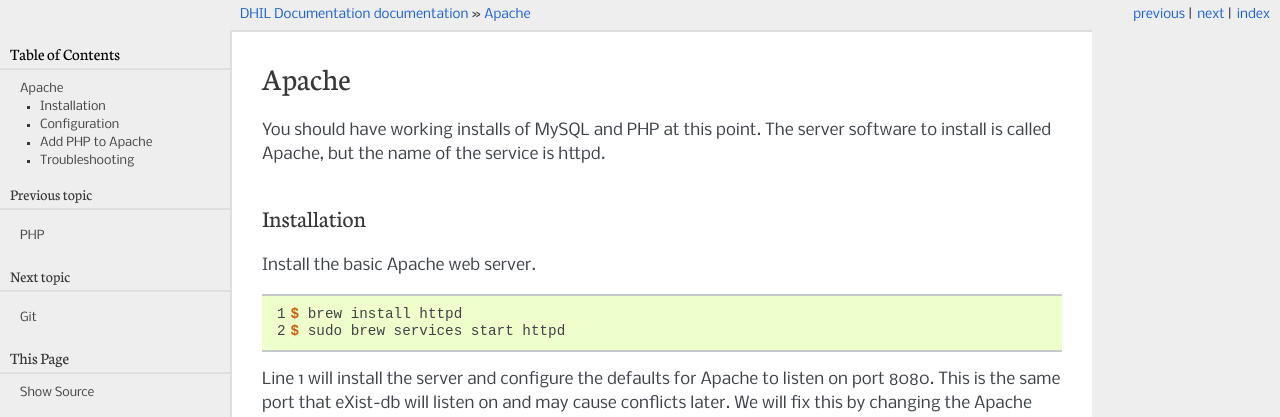
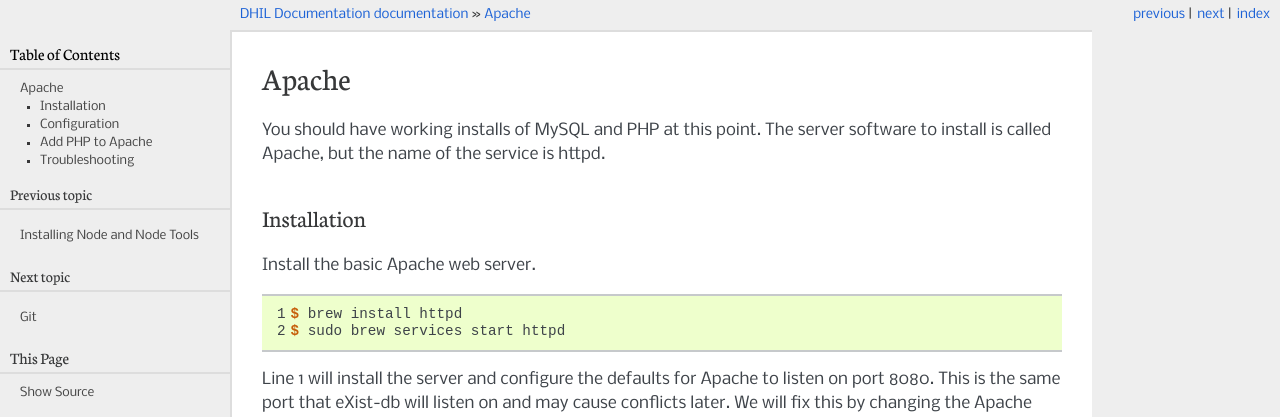
Before and after one commit to sfu-dhil/dev-docs, a Sphinx documentation site: the page built from source/apache.rst, in a window 1280 px wide and 900 px high. Shown: the top 417 px of the window. Built offline with Sphinx 7.4.7, drawn with Linux system fonts in a browser that asks for light colours.

Commit message:
stub out some node stuff.

```diff
--- a/source/index.rst
+++ b/source/index.rst
@@ -13,6 +13,7 @@
    sphinx
    mysql
    php
+   node
    apache
    git
    contrib
--- /dev/null
+++ b/source/node.rst
@@ -0,0 +1,9 @@
+Installing Node and Node Tools
+==============================
+
+.. todo::
+
+  actually write this.
+
+brew install node npm
+node install -g bower yarn
```
